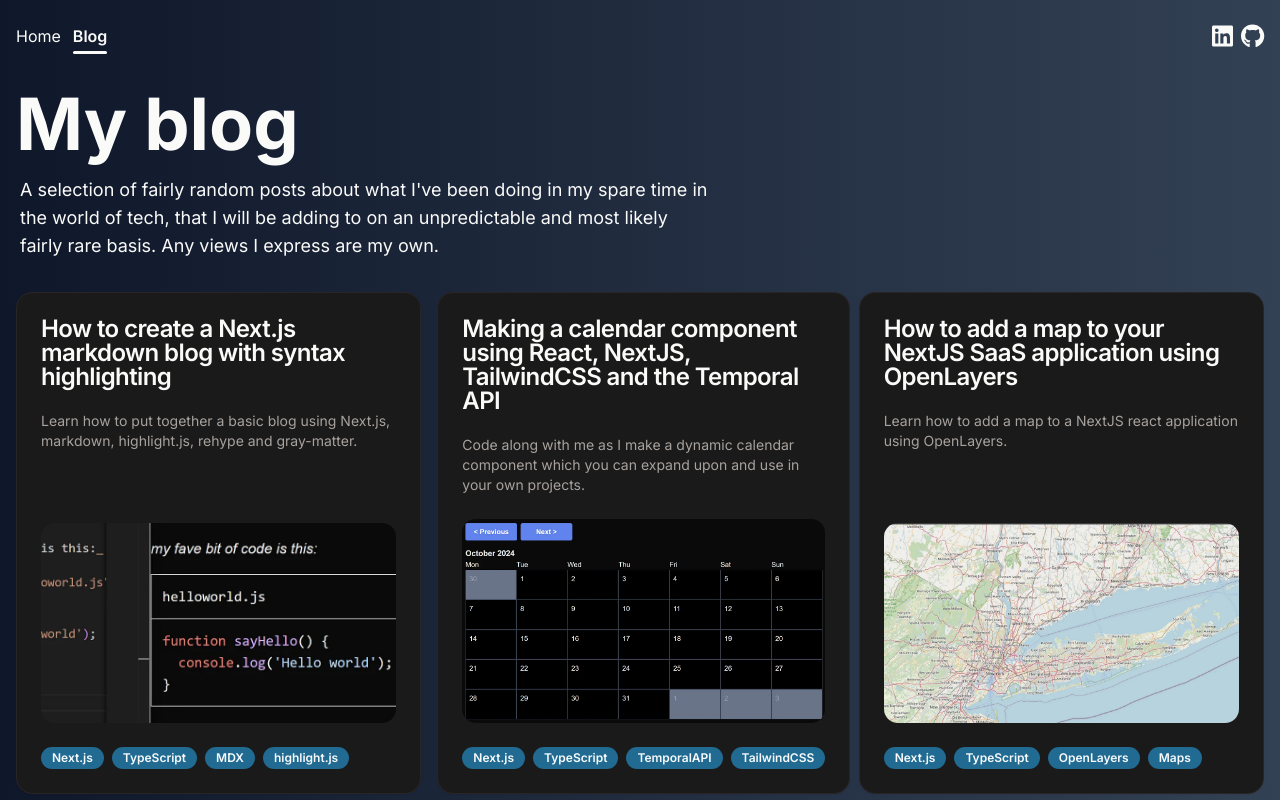
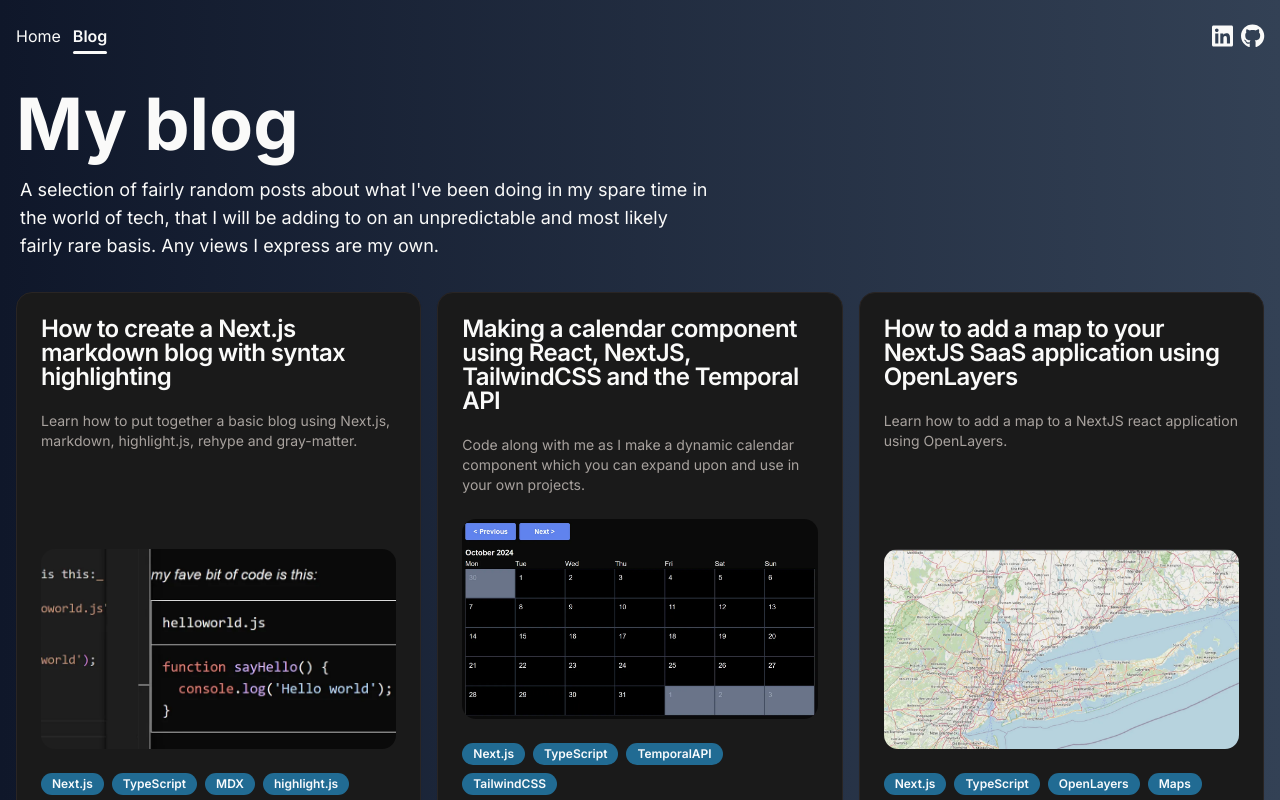
Before and after one commit to Leggit/project-showcase, a Next.js app: page /blog in a window 1280 px wide. Shown: the top 800 px of the page. Built offline with nearby package versions, Linux system fonts and the light colour scheme; what tailwind-highlightjs would draw is missing.

Commit message:
Added framer motion

```diff
--- a/app/blog/page.tsx
+++ b/app/blog/page.tsx
@@ -4,6 +4,7 @@ import { getSortedPostsData } from "../../lib/posts";
 import Link from "next/link";
 import BlogCard from "@/components/blog-card";
 import { Metadata } from "next";
+import * as motion from "framer-motion/client";
 
 export const metadata: Metadata = {
   title: "Ollie's blog",
@@ -27,10 +28,24 @@ async function BlogHome() {
 
       <main>
         <ul className="grid grid-cols-1 md:grid-cols-2 lg:grid-cols-3 gap-4">
-          {allPostsData.map((blogData) => (
+          {allPostsData.map((blogData, index) => (
             <li className="flex flex-grow" key={blogData.id}>
-              <Link className="flex flex-grow" href={"./blog/" + blogData.id}>
-                <BlogCard blogData={blogData} />
+              <Link
+                className="flex flex-grow w-full"
+                href={"./blog/" + blogData.id}
+              >
+                <motion.section
+                  initial={{ opacity: 0, y: 20 }}
+                  animate={{ opacity: 1, y: 0 }}
+                  transition={{
+                    duration: 0.5,
+                    delay: index * 0.1,
+                    ease: "easeOut",
+                  }}
+                  className="flex flex-grow w-full"
+                >
+                  <BlogCard blogData={blogData} />
+                </motion.section>
               </Link>
             </li>
           ))}
--- a/app/page.tsx
+++ b/app/page.tsx
@@ -12,6 +12,7 @@ import {
   faReact,
 } from "@fortawesome/free-brands-svg-icons";
 import { Suspense } from "react";
+import * as motion from "framer-motion/client";
 
 export default function Home() {
   const projects: Project[] = [
@@ -119,20 +120,27 @@ export default function Home() {
           </a>
         </p>
       </header>
-      <div className="-mx-2 flex flex-row flex-wrap justify-center pb-[100px]">
+      <main className="-mx-2 flex flex-row flex-wrap justify-center pb-[100px]">
         <Suspense fallback={<div>Loading...</div>}>
           {projects.map((project, index) => (
-            <main
+            <motion.section
               key={index}
+              initial={{ opacity: 0, y: 20 }}
+              animate={{ opacity: 1, y: 0 }}
+              transition={{
+                duration: 0.5,
+                delay: index * 0.1,
+                ease: "easeOut",
+              }}
               className={`basis-1/1 sm:basis-1/2 md:basis-1/2 ${
                 project.isWide ? "lg:basis-2/3" : "lg:basis-1/3"
               } justify-center flex p-2`}
             >
               <ProjectCard {...project} />
-            </main>
+            </motion.section>
           ))}
         </Suspense>
-      </div>
+      </main>
     </section>
   );
 }
--- a/components/blog-card.tsx
+++ b/components/blog-card.tsx
@@ -18,15 +18,15 @@ import { Badge } from "./ui/badge";
 function BlogCard({ blogData }: { blogData: BlogData }) {
   const [loadingImg, setLoadingImg] = useState(true);
   return (
-    <Card className="bg-card flex-1 flex-grow flex flex-col">
+    <Card className="bg-card flex-1 flex-grow flex flex-col w-full">
       <CardHeader className="flex-grow">
         <CardTitle>{blogData.title}</CardTitle>
         <CardDescription>{blogData.description}</CardDescription>
       </CardHeader>
       <CardContent>
-        <div className="w-[100%]">
+        <div className="w-full">
           <AspectRatio ratio={16 / 9}>
-            {loadingImg && <Skeleton className="w-[100%] h-[100%]" />}
+            {loadingImg && <Skeleton className="w-full h-full" />}
             <Image
               loading="lazy"
               src={blogData.coverImage.src}
@@ -39,12 +39,10 @@ function BlogCard({ blogData }: { blogData: BlogData }) {
         </div>
       </CardContent>
       <CardFooter>
-        <div>
-          <div className="grid grid-flow-col gap-2">
-            {blogData.tags.map((tag, index) => (
-              <Badge key={index}>{tag.title}</Badge>
-            ))}
-          </div>
+        <div className="flex gap-2 flex-wrap">
+          {blogData.tags.map((tag, index) => (
+            <Badge key={index}>{tag.title}</Badge>
+          ))}
         </div>
       </CardFooter>
     </Card>
--- a/components/name-header.tsx
+++ b/components/name-header.tsx
@@ -1,10 +1,5 @@
 function NameHeader() {
-  return (
-    <h1 className="text-7xl">
-      Hi,
-      <div className="flex">{"I'm Ollie."}</div>
-    </h1>
-  );
+  return <h1 className="text-7xl">Hi, I'm Ollie.</h1>;
 }
 
 export default NameHeader;
--- a/package.json
+++ b/package.json
@@ -21,6 +21,7 @@
     "@radix-ui/react-slot": "^1.1.0",
     "class-variance-authority": "^0.7.0",
     "clsx": "^2.1.1",
+    "framer-motion": "^12.12.1",
     "gray-matter": "^4.0.3",
     "highlight.js": "^11.10.0",
     "lucide-react": "^0.417.0",
```
Also changed, not shown: 1 other file (tests, documents, lock files or other folders).
